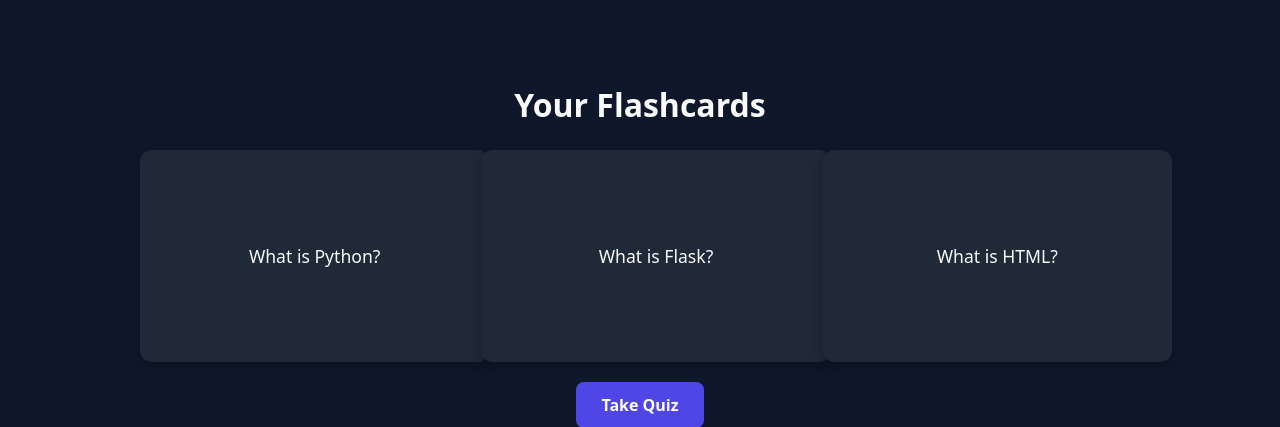
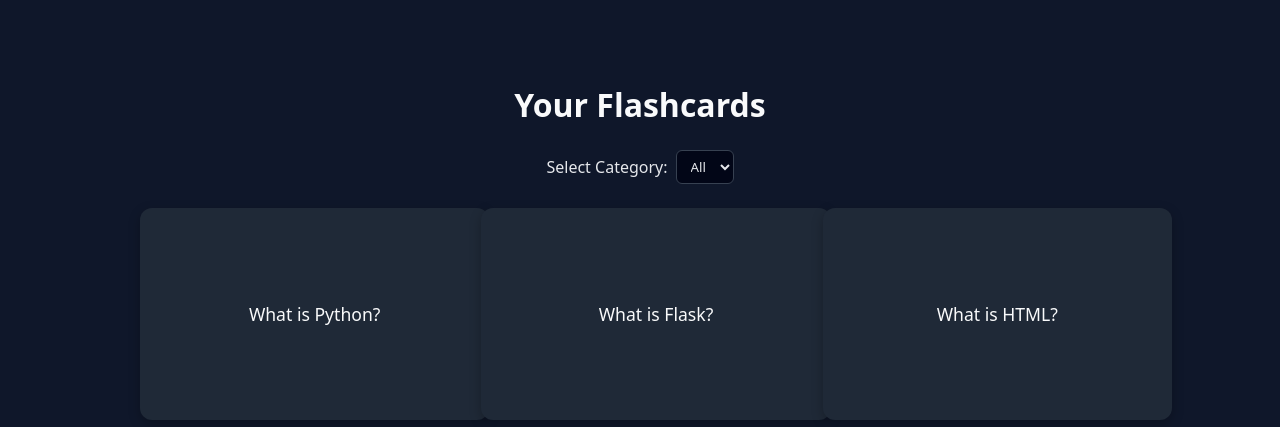
Before and after one commit to blackrexdl/flashcard_app, a Flask app: page /flashcards in a window 1280 px wide. Shown: the part 103-530 px from the top of the page. Run offline with Flask 3, Linux system fonts and the light colour scheme.

Commit message:
`Added category filter to flashcards page`

```diff
--- a/templates/flashcards.html
+++ b/templates/flashcards.html
@@ -3,9 +3,18 @@
 
 <div class="flashcard-page">
   <h1 class="page-title">Your Flashcards</h1>
+  <div class="flashcard-filter">
+    <label for="categorySelect">Select Category:</label>
+    <select id="categorySelect">
+      <option value="all">All</option>
+      {% for cat in categories %}
+        <option value="{{ cat }}">{{ cat }}</option>
+      {% endfor %}
+    </select>
+  </div>
   <div class="flashcard-container">
     {% for card in flashcards %}
-    <div class="flashcard">
+    <div class="flashcard" data-category="{{ card.category }}">
       <div class="flashcard-inner">
         <div class="flashcard-front">{{ card.question }}</div>
         <div class="flashcard-back">{{ card.answer }}</div>
@@ -21,6 +30,21 @@
 </div>
 
 <style>
+.flashcard-filter {
+  margin-bottom: 1.5rem;
+  display: flex;
+  gap: 0.5rem;
+  align-items: center;
+  color: #e5e7eb;
+}
+
+.flashcard-filter select {
+  background: #020617;
+  color: #e5e7eb;
+  border: 1px solid #374151;
+  border-radius: 6px;
+  padding: 6px 10px;
+}
 .flashcard-page {
   padding: 2rem;
   display: flex;
@@ -93,4 +117,19 @@
 }
 </style>
 
+<script>
+const select = document.getElementById("categorySelect");
+const cards = document.querySelectorAll(".flashcard");
+
+select.addEventListener("change", () => {
+  const value = select.value;
+  cards.forEach(card => {
+    card.style.display =
+      value === "all" || card.dataset.category === value
+        ? "block"
+        : "none";
+  });
+});
+</script>
+
 {% endblock %}
```
